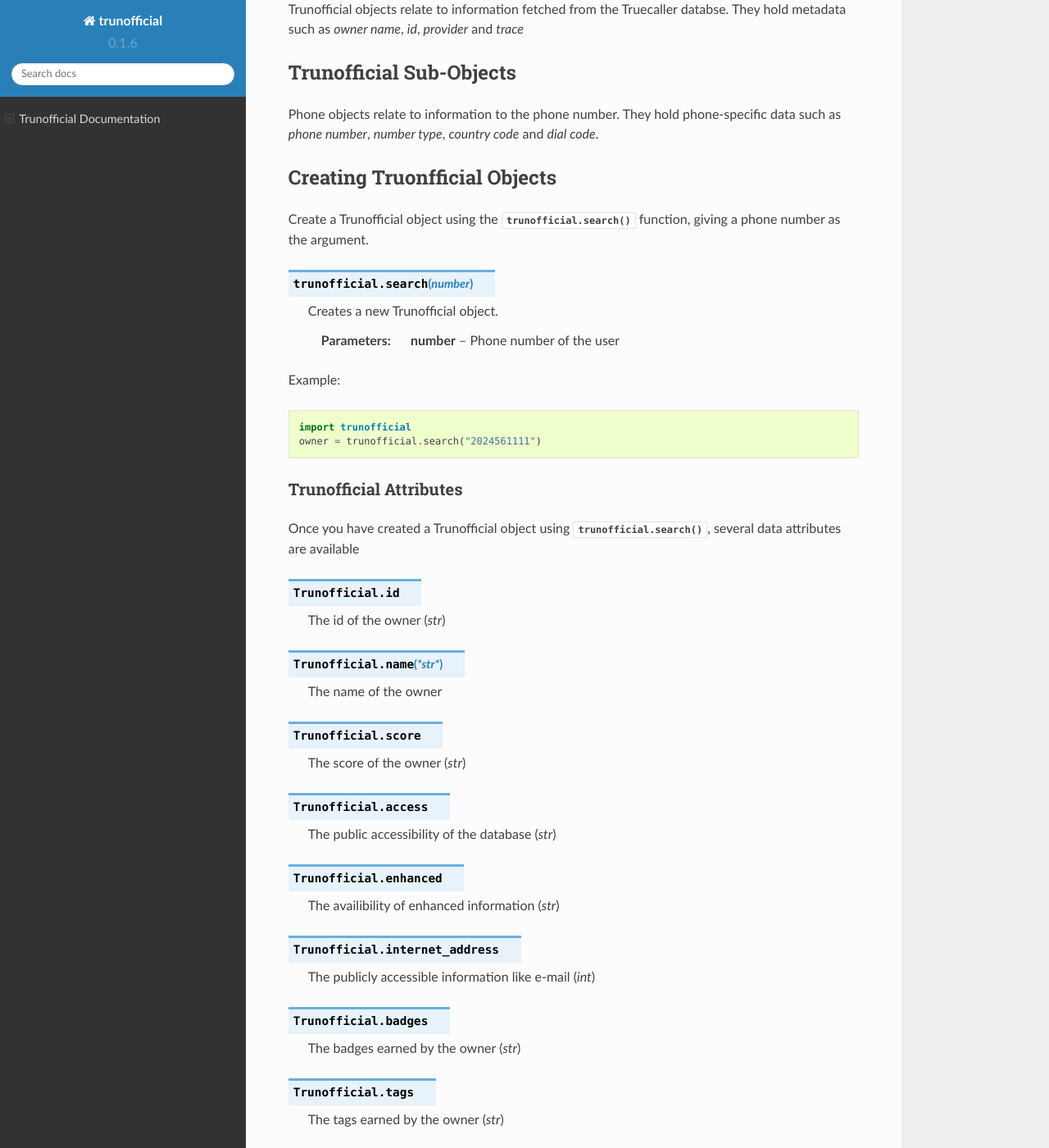
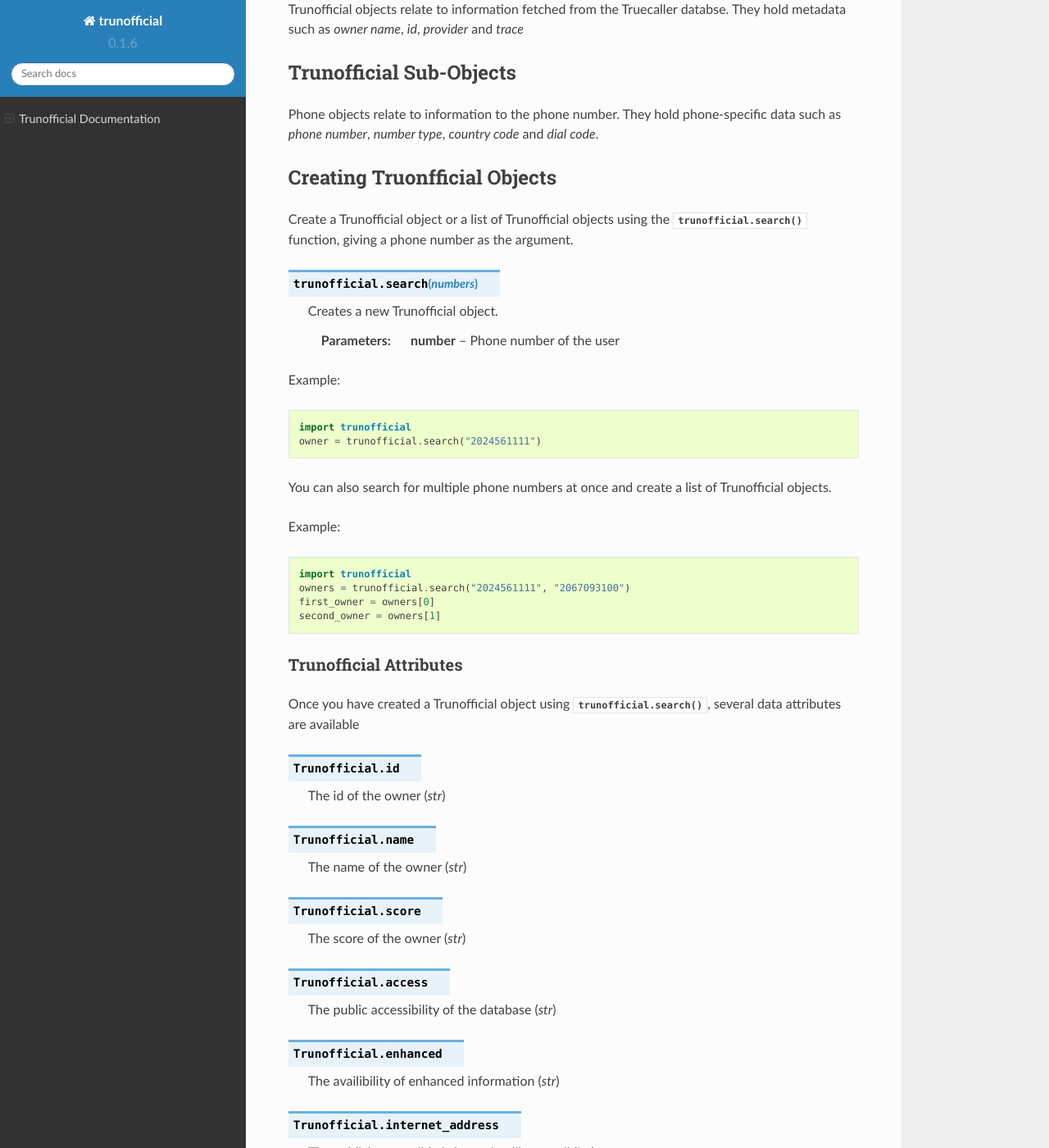
Before and after one commit to ritiek/trunofficial, a Sphinx documentation site: the page built from docs/index.rst, in a window 1280 px wide and 1400 px high, scrolled down 360 px. Shown: the whole window at 82% size. Built offline with Sphinx 7.4.7 and the Read the Docs theme 2.0.0, drawn with Linux system fonts in a browser that asks for light colours.

Commit message:
Update docs

```diff
--- a/docs/index.rst
+++ b/docs/index.rst
@@ -26,10 +26,10 @@
 Creating Truonfficial Objects
 =============================
 
-Create a Trunofficial object using the :func:`trunofficial.search` function, giving a phone number as the argument.
+Create a Trunofficial object or a list of Trunofficial objects using the :func:`trunofficial.search` function, giving a phone number as the argument.
 
 
-.. function:: trunofficial.search(number)
+.. function:: trunofficial.search(numbers)
 
 
     Creates a new Trunofficial object.
@@ -42,6 +42,15 @@
     import trunofficial
     owner = trunofficial.search("2024561111")
 
+You can also search for multiple phone numbers at once and create a list of Trunofficial objects.
+
+Example::
+
+    import trunofficial
+    owners = trunofficial.search("2024561111", "2067093100")
+    first_owner = owners[0]
+    second_owner = owners[1]
+
 Trunofficial Attributes
 -----------------------
 
@@ -52,9 +61,9 @@
 
     The id of the owner (*str*)
 
-.. attribute:: Trunofficial.name (*str*)
+.. attribute:: Trunofficial.name
 
-    The name of the owner
+    The name of the owner (*str*)
 
 .. attribute:: Trunofficial.score
 
```
Also changed, not shown: README.md (deleted, +0 -51 lines), README.rst (+9 -1 lines), 1 other file.
